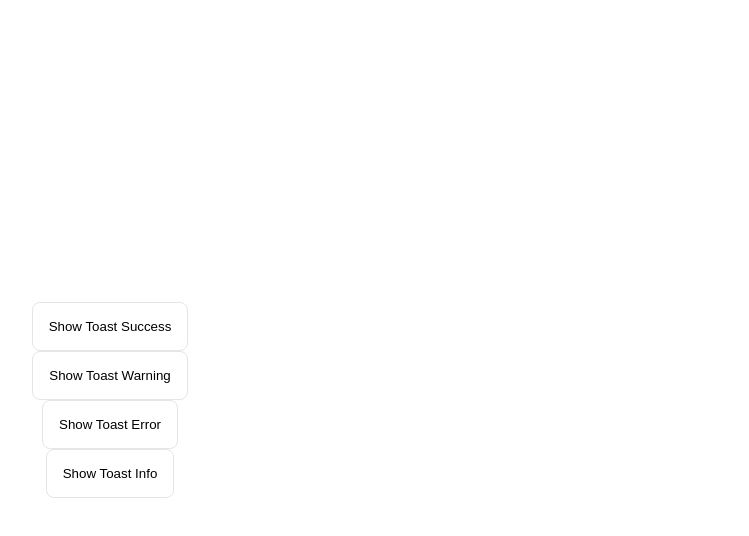
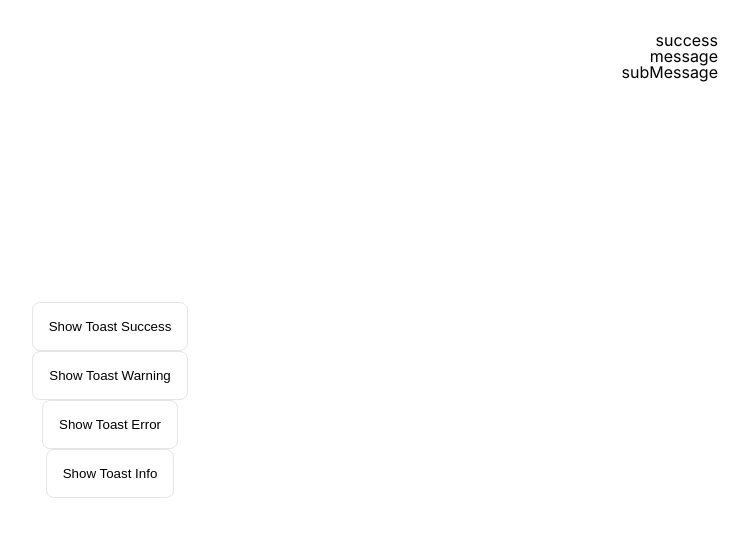
Before and after one commit to webprogramminghack/assignment-class23, a React (Vite) app: page / in a window 1280 px wide. Both pictures are taken after a click on the button "Show Toast Success". Shown: the top 536 px of the page, without its empty margins (530-1279 px from the left). Built offline with nearby package versions, Linux system fonts and the light colour scheme.

Commit message:
progress 4: add toast component

```diff
--- a/src/App.module.scss
+++ b/src/App.module.scss
@@ -1,7 +1,17 @@
-.container {
+.buttonContainer {
   display: flex;
   flex-direction: column;
   align-items: center;
   justify-content: center;
   height: 100vh;
 }
+
+.toastContainer {
+  position: fixed;
+  top: rem-calc(32);
+  right: rem-calc(32);
+  width: rem-calc(300);
+  display: flex;
+  flex-direction: column;
+  align-items: flex-end;
+}
--- a/src/App.tsx
+++ b/src/App.tsx
@@ -1,16 +1,31 @@
 import React from 'react';
 import style from './App.module.scss';
-import { Button } from './components/Button';
+import { useAppSelector } from '@/services/redux';
+import { selectToastItems } from '@/services/redux/toast';
+import { Toast } from '@/components/Toast';
+import { Button } from '@/components/Button';
 
 const App: React.FC = () => {
   // test here
+  const toastState = useAppSelector(selectToastItems);
 
-  return <div className={style.container}>
-    <Button type='success'>Show Toast Success</Button>
-    <Button type='warning'>Show Toast Warning</Button>
-    <Button type='error'>Show Toast Error</Button>
-    <Button type='info'>Show Toast Info</Button>
-  </div>;
+  return (
+    <>
+      <div className={style.buttonContainer}>
+        <Button type='success'>Show Toast Success</Button>
+        <Button type='warning'>Show Toast Warning</Button>
+        <Button type='error'>Show Toast Error</Button>
+        <Button type='info'>Show Toast Info</Button>
+      </div>
+      <div className={style.toastContainer}>
+        {
+          toastState.map((toast) => (
+            <Toast key={toast.id} {...toast} />
+          ))
+        }
+      </div>
+    </>
+  )
 };
 
 export default App;
--- a/src/components/Button/Button.tsx
+++ b/src/components/Button/Button.tsx
@@ -1,8 +1,6 @@
 import React from 'react';
 import style from './Button.module.scss';
 import { ToastVariant } from '@/services/redux/toast';
-// import { selectToastItems } from '@/services/redux/toast';
-// import { useAppSelector } from '@/services/redux';
 import { v4 as uuid } from 'uuid';
 import { useToast } from '@/hooks/useToast';
 
@@ -12,7 +10,6 @@ type ButtonProps = {
 }
 
 export const Button: React.FC<ButtonProps> = ({ type, children }) => {
-  // const toastState = useAppSelector(selectToastItems);
   const { addToast } = useToast();
 
   const handleClick = () => {
--- a/src/components/Toast/Toast.tsx
+++ b/src/components/Toast/Toast.tsx
@@ -1,7 +1,27 @@
 import React from 'react';
+import { ToastVariant } from '@/services/redux/toast';
 
-export const Toast: React.FC = () => {
+type ToastProps = {
+  id: string;
+  variant: ToastVariant;
+  message: string;
+  subMessage: string;
+  isActionActive: boolean;
+}
+
+export const Toast: React.FC<ToastProps> = ({
+  id,
+  variant,
+  message,
+  subMessage,
+  isActionActive
+}) => {
   return (
-    <div>Toast</div>
+    <>
+      <div>{variant}</div>
+      <div>{message}</div>
+      <div>{subMessage}</div>
+      <div>{isActionActive}</div>
+    </>
   )
 }
```
